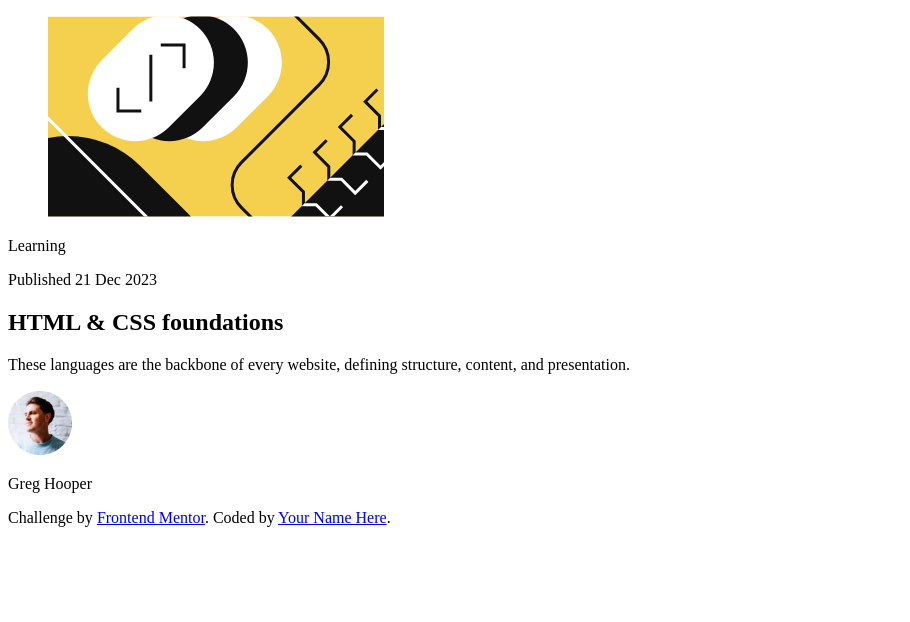
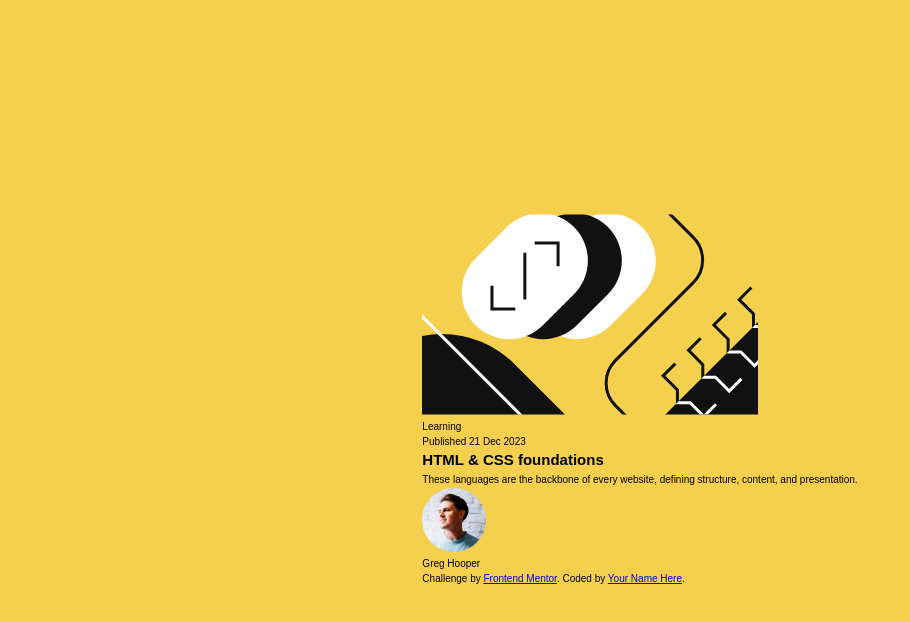
Before and after one commit to dcuevasdev/blog-preview-card, a plain HTML site: page index.html in a window 1280 px wide. Shown: the whole page, without its empty margins (0-910 px from the left). Drawn offline with Linux system fonts and the light colour scheme.

Commit message:
Globlas Styles CSS and font

```diff
--- a/CSS/styles.css
+++ b/CSS/styles.css
@@ -1,3 +1,9 @@
+/*=== Font ===*/
+@font-face {
+  font-family: "Figtree";
+  src: url ("../assets/fonts/Figtree-VariableFont_wght.ttf");
+}
+
 /*=== Variables ===*/
 :root {
   /*== Colors ==*/
@@ -8,3 +14,22 @@
   /* == Font ==*/
   --font: "Figtree", sans-serif;
 }
+
+/*=== Globals ===*/
+* {
+  margin: 0;
+  padding: 0;
+  /*box-sizing: border-box;*/
+}
+html {
+  font-family: var(--font);
+  font-size: 62.5%;
+  line-height: 1.5;
+  background-color: var(--main-bg-color);
+}
+.container {
+  display: grid;
+  place-content: center;
+  width: 100%;
+  height: 100vh;
+}
--- a/index.html
+++ b/index.html
@@ -13,6 +13,7 @@
     />
   </head>
   <body>
+    <div class="container">
       <section class="card">
         <figure class="card__image">
           <img
@@ -42,5 +43,6 @@
           >Frontend Mentor</a
         >. Coded by <a href="#">Your Name Here</a>.
       </footer>
+    </div>
   </body>
 </html>
```
Lines whose indentation alone changed are shown as unchanged.
